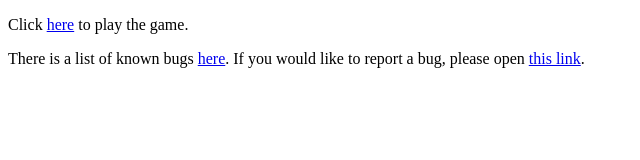
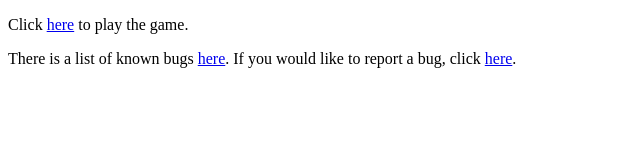
Before and after one commit to bobj-dev/bobj-dev.github.io, a plain HTML site: page index.html in a window 1280 px wide. Shown: the whole page, without its empty margins (0-640 px from the left). Drawn offline with Linux system fonts and the light colour scheme.

Commit message:
changed link

```diff
--- a/index.html
+++ b/index.html
@@ -8,6 +8,6 @@
 </head>
 <body>
     <p>Click <a href="https://bobj-dev.github.io/bobj">here</a> to play the game.</p>
-    <p>There is a list of known bugs <a href="https://bobj-dev.github.io/bobj-bugs">here</a>. If you would like to report a bug, please open <a href="https://forms.gle/AyLvWSZB3YqLhBxL8">this link</a>.</p>
+    <p>There is a list of known bugs <a href="https://bobj-dev.github.io/bobj-bugs">here</a>. If you would like to report a bug, click <a href="https://forms.gle/AyLvWSZB3YqLhBxL8">here</a>.</p>
 </body>
 </html>
```
